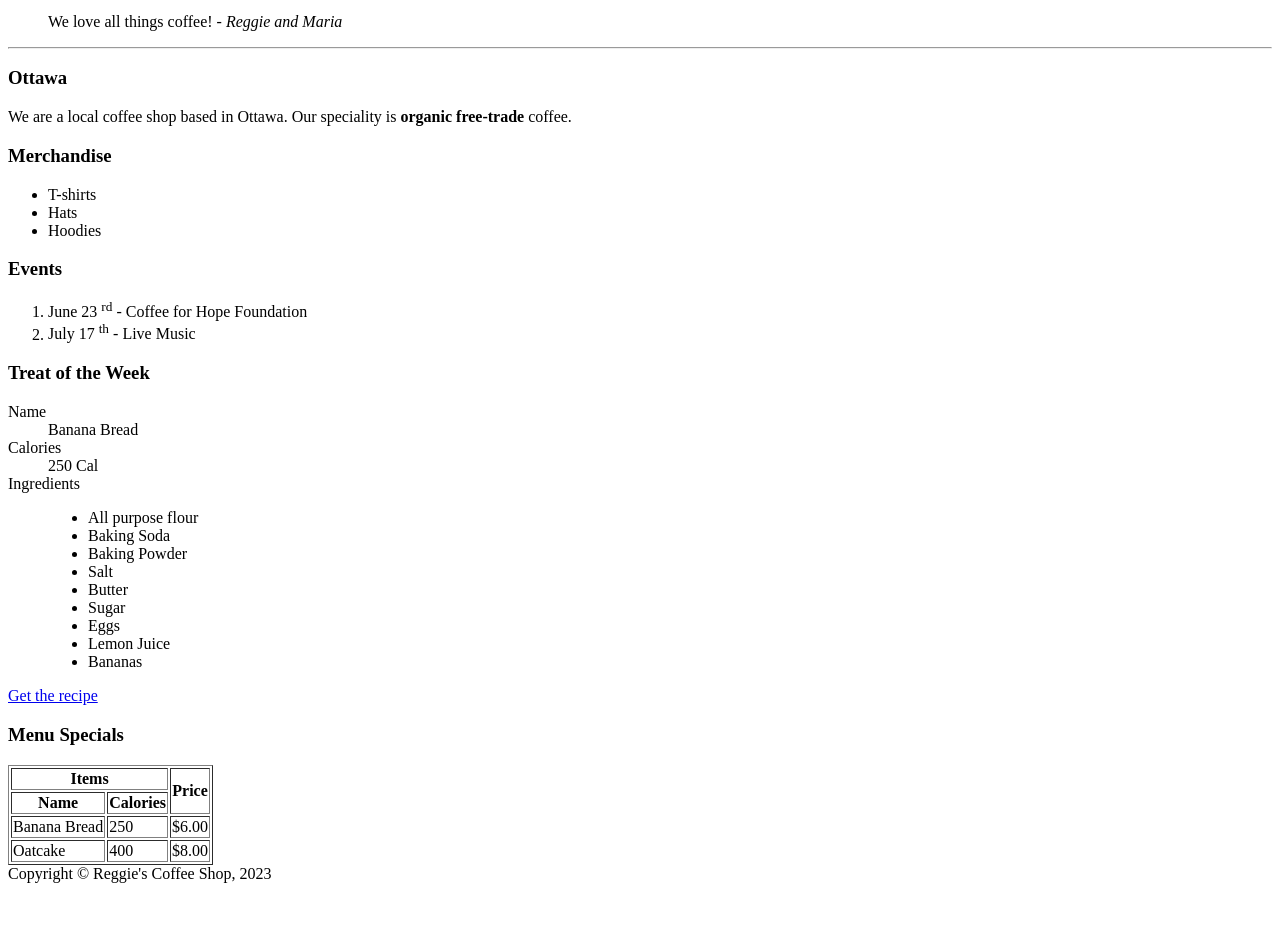
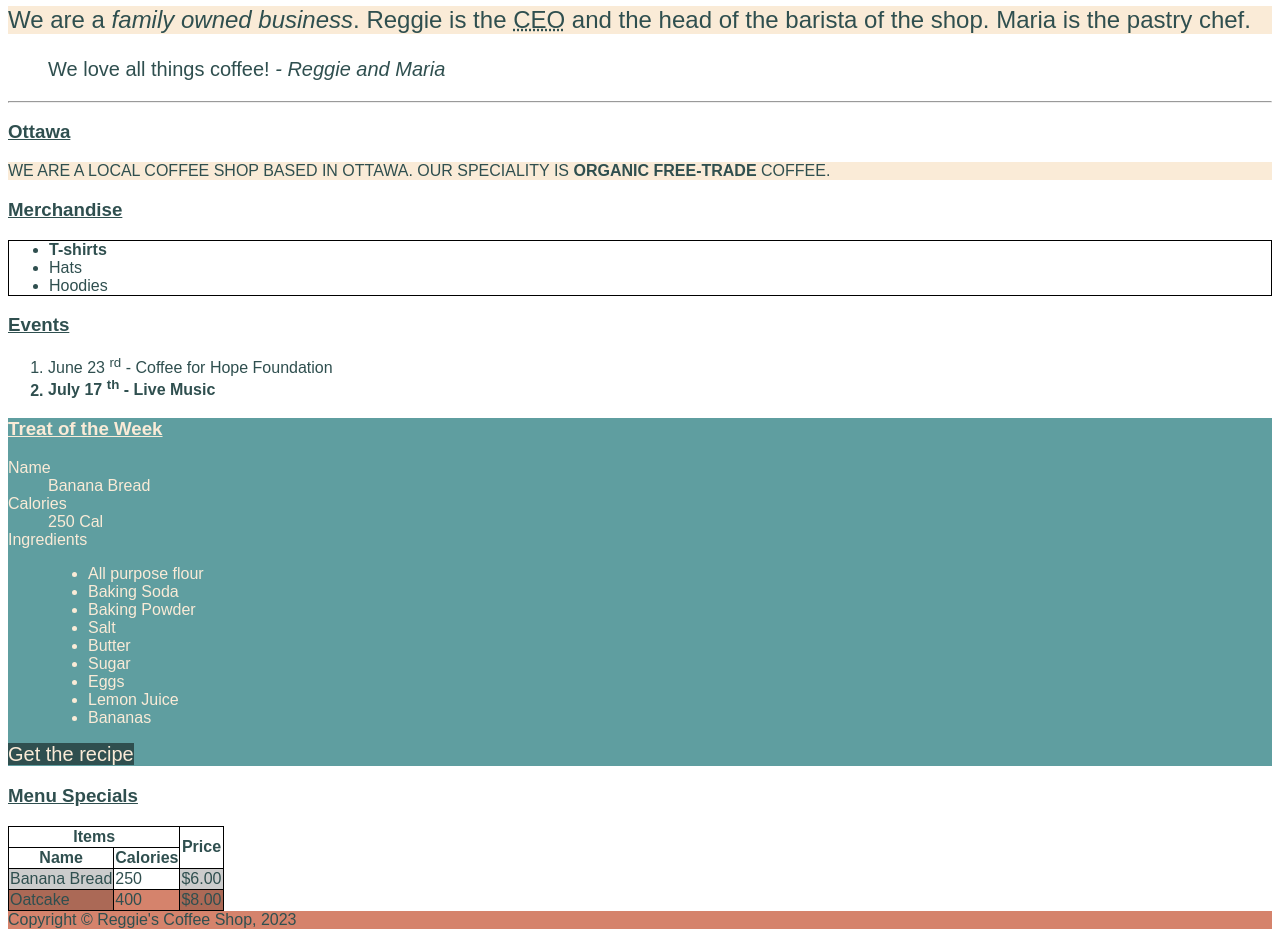
Before and after one commit to FayeMYL/lau00077, a plain HTML site: page week5/index.html in a window 1280 px wide. Shown: the part 783-1720 px from the top of the page. Before the commit the page ends 1674 px from the top, so only its background shows below. Drawn offline with Linux system fonts and the light colour scheme.

Commit message:
Adds CSS to index and contact pages

```diff
--- a/week5/css/main.css
+++ b/week5/css/main.css
@@ -0,0 +1,162 @@
+/*
+    This is a CSS comment
+    Shortcut for adding comment is Crtl/CMD + /
+*/
+body {
+    font-family: Arial, Helvetica, sans-serif;
+    color: darkslategray;
+}
+
+h1 {
+    color: cadetblue;
+}
+
+p {
+    background-color: antiquewhite;
+}
+/* Selecting multiple elements */
+h1, h2, h3, h4 {
+    text-decoration: underline;
+}
+/* Seleting child elements */
+nav ul {
+    list-style: none;
+}
+/* Selecting child element with multiple levels */
+nav ul a {
+    color: darkslategray;
+    text-decoration: none;
+}
+
+/* Selecting element with ID Value */
+#treatofweek {
+    background-color: cadetblue;
+}
+
+.blue-link {
+    background-color: darkslategray;
+    color:antiquewhite;
+    text-decoration: none;
+}
+
+.large-text {
+    font-size: 20px;
+}
+
+.white-text {
+    color: antiquewhite;
+}
+
+/*
+    Combinators
+    direct child selector - will only select the child of the parent
+*/
+
+article>p {
+    font-size: 24px;
+}
+
+/* Adjacent sibling selector - Selects the element that is the very next sibling to the selected element if any exists */
+h3+ul {
+    border: 1px solid black
+}
+
+h3~p {
+    text-transform: uppercase
+}
+
+/* Attribute Selectors */
+[href="#treatofweek"] {
+    font-weight: bold;
+    font-size: 24px;
+}
+
+[src="./images/coffee-shop.jpg"] {
+    border: 4px solid darkslategray;
+}
+
+
+
+
+
+/* Psuedo Classes */
+/* Styling navigation */
+nav ul a,
+nav ul a:link,
+nav ul a:visited {
+    background-color: antiquewhite;
+    /* horizontal vertical blur spread color */
+    box-shadow: -2px 2px 4px 2px black;
+}
+
+nav ul .current,
+nav ul a:hover,
+nav ul a:focus {
+    text-decoration: underline;
+}
+
+nav ul a:active {
+    box-shadow: 0 0 4px 2px black;
+}
+
+/* Position Selectors */
+/* First and last-child */
+aside ul li:first-child {
+    font-weight: bold;
+}
+
+section ol li:last-child {
+    font-weight: bold;
+}
+
+/* Styling Table */
+table {
+    border-collapse: collapse;
+}
+
+/* nth child selector - even/odd */
+/* hex color value with 6 characters */
+tbody tr:nth-child(even) {
+    background-color: #d5836c;
+}
+
+/* Using nth-child with n */
+/* where n is 0,1,2,3...until number elements */
+table th:nth-child(n),
+table td:nth-child(n) {
+    border: 1px solid black
+}
+
+/* Using a formula in nth-child selector */
+table td:nth-child(2n+1) {
+    background-color: rgba(0, 0, 0, 0.2)
+}
+
+/*
+    css specificity
+    Formula: In-line Style, ID, Class, Tag-name (0,0,0,0)
+*/
+
+/* (0,0,0,1) */
+footer {
+    background-color: aqua;
+}
+
+/* (0,0,0,2) */
+body footer {
+    background-color: orange;
+}
+/* (0,0,1,0)  */
+.site-footer {
+    background-color: antiquewhite;
+}
+
+/* (0,0,0,2) */
+article h2 {
+    text-transform: uppercase;
+}
+
+/* (0,0,1,1) */
+footer.site-footer {
+    background-color: #d5836c;
+}
--- a/week5/index.html
+++ b/week5/index.html
@@ -24,7 +24,7 @@
 
             <nav>
                 <ul>
-                    <li><a href="index.html">Home</a></li>
+                    <li><a href="index.html" class="current">Home</a></li>
                     <li><a href="contact.html">Contact Us</a></li>
                 </ul>
             </nav>
@@ -34,7 +34,7 @@
         <!-- starting the main content of the page -->
         <main>
             <!-- Adding an on page link -->
-            <a href="#treatofweek">Treat of the Week</a>
+            <a href="#treatofweek" class="blue-link">Treat of the Week</a>
             <!-- article of the page. this can be used as a stand-alone -->
             <article>
                 <h2>Our Story</h2>
@@ -43,7 +43,7 @@
                 <p>
                     We are a <em>family owned business</em>. Reggie is the <abbr title="Cheif Executive Office">CEO</abbr> and the head of the barista of the shop. Maria is the pastry chef.
                 </p>
-                <blockquote>
+                <blockquote class="large-text">
                     We love all things coffee! <cite>- Reggie and Maria</cite>
                 </blockquote>
                 <hr>
@@ -74,7 +74,7 @@
                 </ol>
             </section>
             <!-- Adding section for description list -->
-            <section id="treatofweek">
+            <section id="treatofweek" class="white-text">
                 <h3>Treat of the Week</h3>
                 <dl>
                     <dt>Name</dt>
@@ -97,13 +97,13 @@
                     </dd>
                 </dl>
                 <!-- Adding an external link -->
-                <a href="https://natashaskitchen.com/banana-bread-recipe-video/" target="_blank">Get the recipe</a>
+                <a href="https://natashaskitchen.com/banana-bread-recipe-video/" target="_blank" class="blue-link large-text">Get the recipe</a>
             </section>
 
             <!-- Adding section for Menu Table -->
             <section>
                 <h3>Menu Specials</h3>
-                <table border>
+                <table>
                     <thead>
                         <tr>
                             <th colspan="2">Items</th>
@@ -131,7 +131,7 @@
             </section>
         </main>
         <!-- Site Footer -->
-        <footer>
+        <footer class="site-footer">
             Copyright &copy; Reggie's Coffee Shop, 2023
         </footer>
         <!-- The end of the html -->
```
Also changed, not shown: week5/contact.html (+1 -0 lines).
